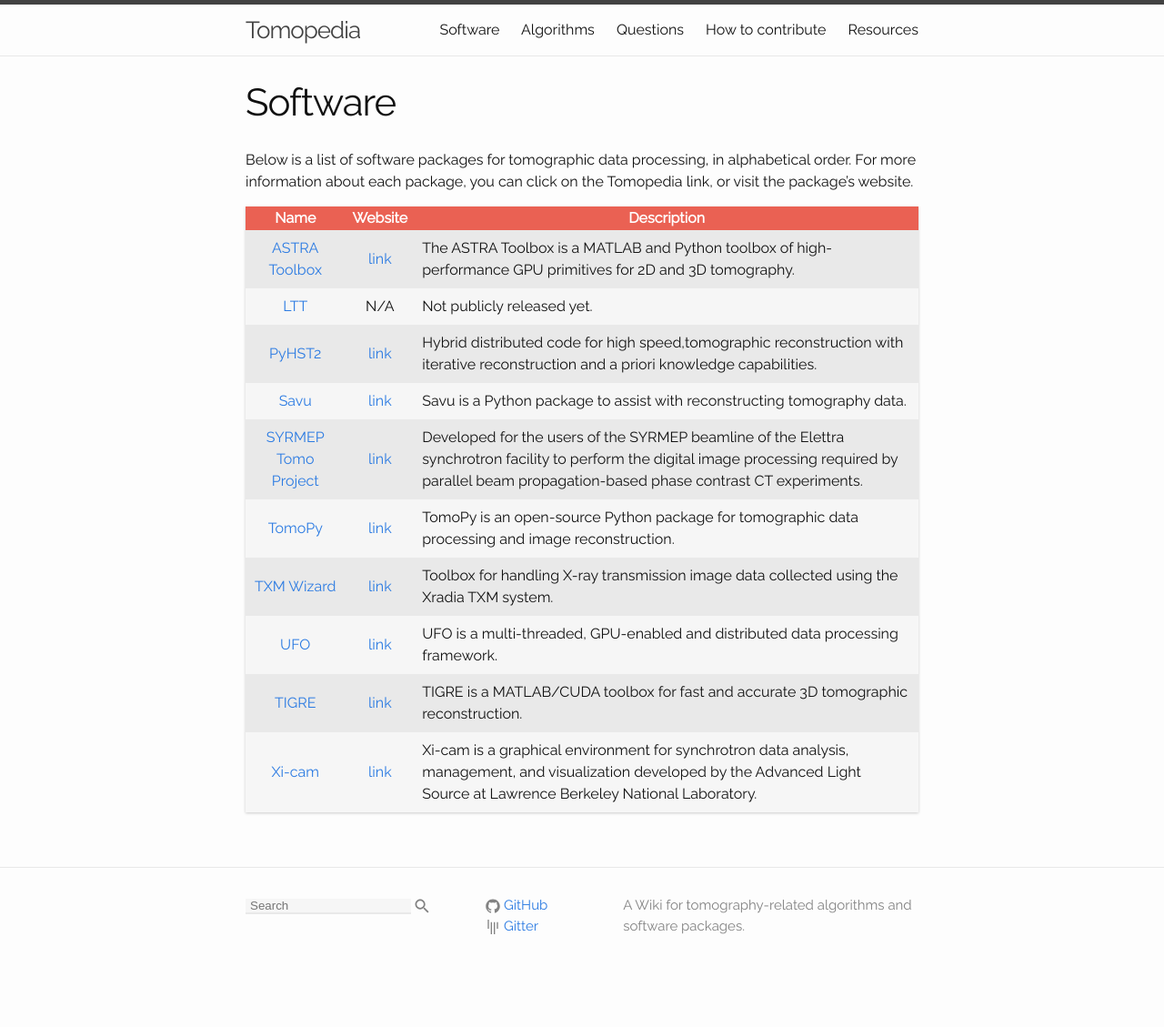
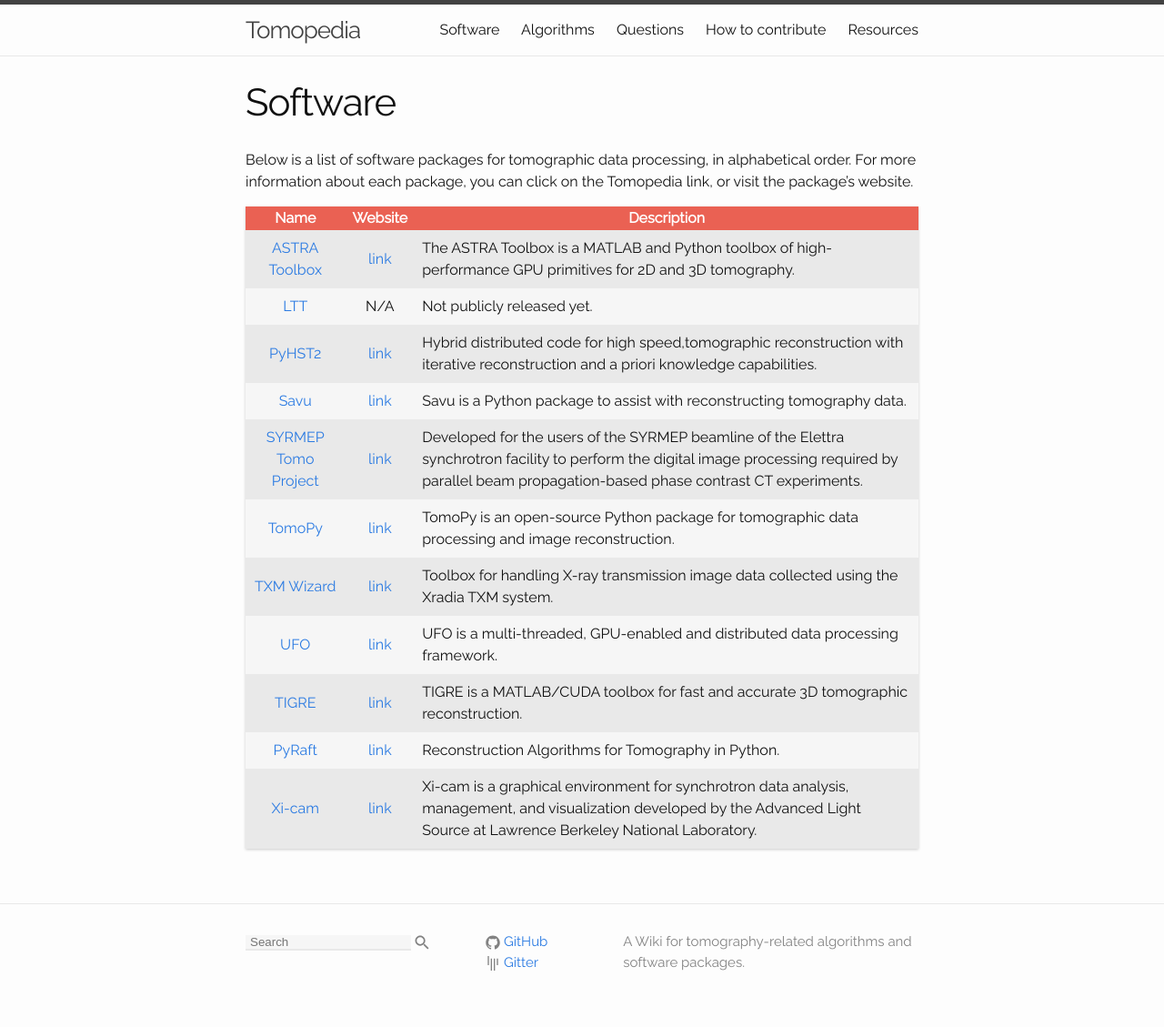
Before and after one commit to tomopedia/tomopedia.github.io, a Jekyll site: the page built from main_pages/30_software.md, in a window 1280 px wide. Shown: the whole page at 91% size. Built offline with Jekyll 4.4.1, drawn with Linux system fonts in a browser that asks for light colours; before the commit the page ends 1089 px from its top, so only the background shows below that.

Commit message:
PyRaft package is listed

```diff
--- a/main_pages/30_software.md
+++ b/main_pages/30_software.md
@@ -24,4 +24,5 @@ the Tomopedia link, or visit the package's website.
 |        [TXM Wizard](/software/txm)       | [link](https://sourceforge.net/projects/txm-wizard/) | Toolbox for handling X-ray transmission image data collected using the Xradia TXM system.                                                                                                             |
 |           [UFO](/software/ufo/)          |        [link](http://ufo-core.readthedocs.io/)       | UFO is a multi-threaded, GPU-enabled and distributed data processing framework.                                                                                                                       |
 |           [TIGRE](/software/tigre/)          |        [link](https://github.com/CERN/TIGRE)       | TIGRE is a MATLAB/CUDA toolbox for fast and accurate 3D tomographic reconstruction.                                                                                                                       |
+|           [PyRaft](/software/pyraft/)          |        [link](https://github.com/exmiqueles/pyraft)       | Reconstruction Algorithms for Tomography in Python.                                                                                                                       |
 |        [Xi-cam](/software/xi-cam/)       |     [link](https://github.com/ronpandolfi/Xi-cam)    | Xi-cam is a graphical environment for synchrotron data analysis, management, and visualization developed by the Advanced Light Source at Lawrence Berkeley National Laboratory.                       |
```
